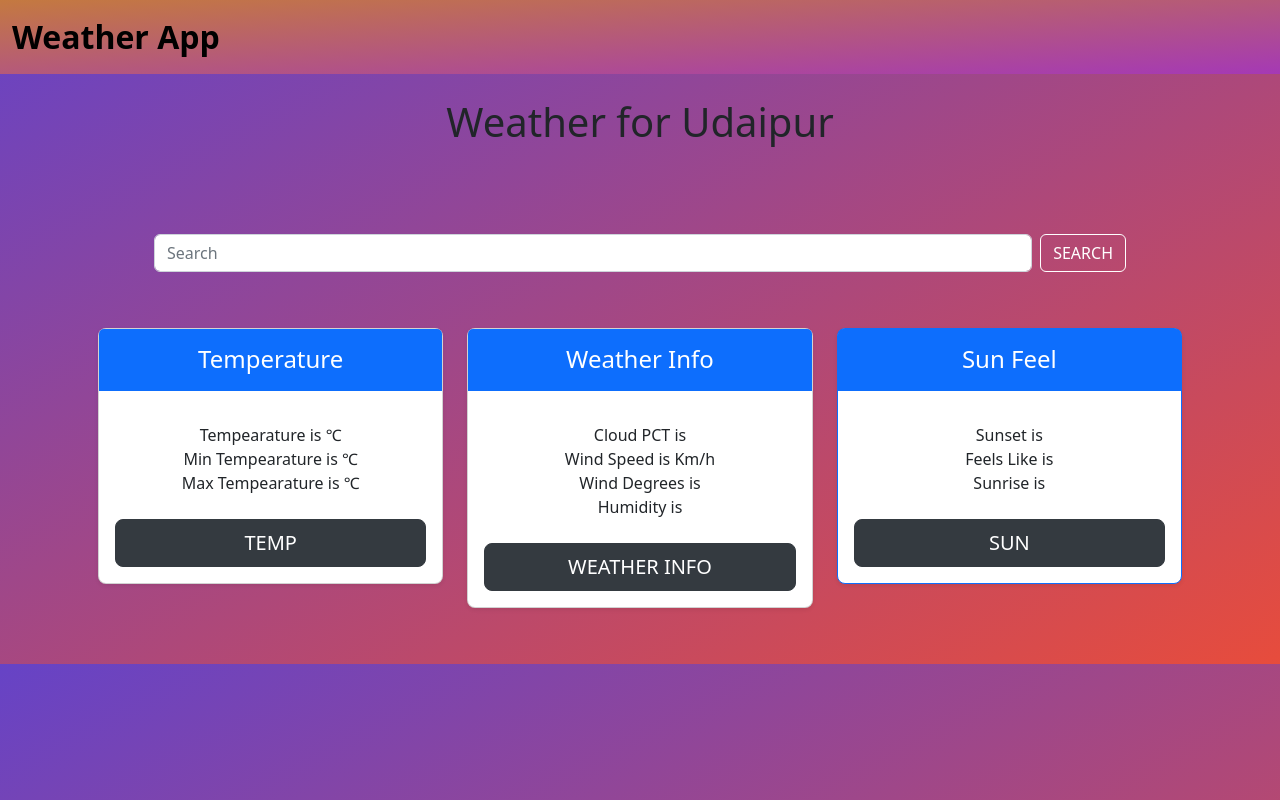
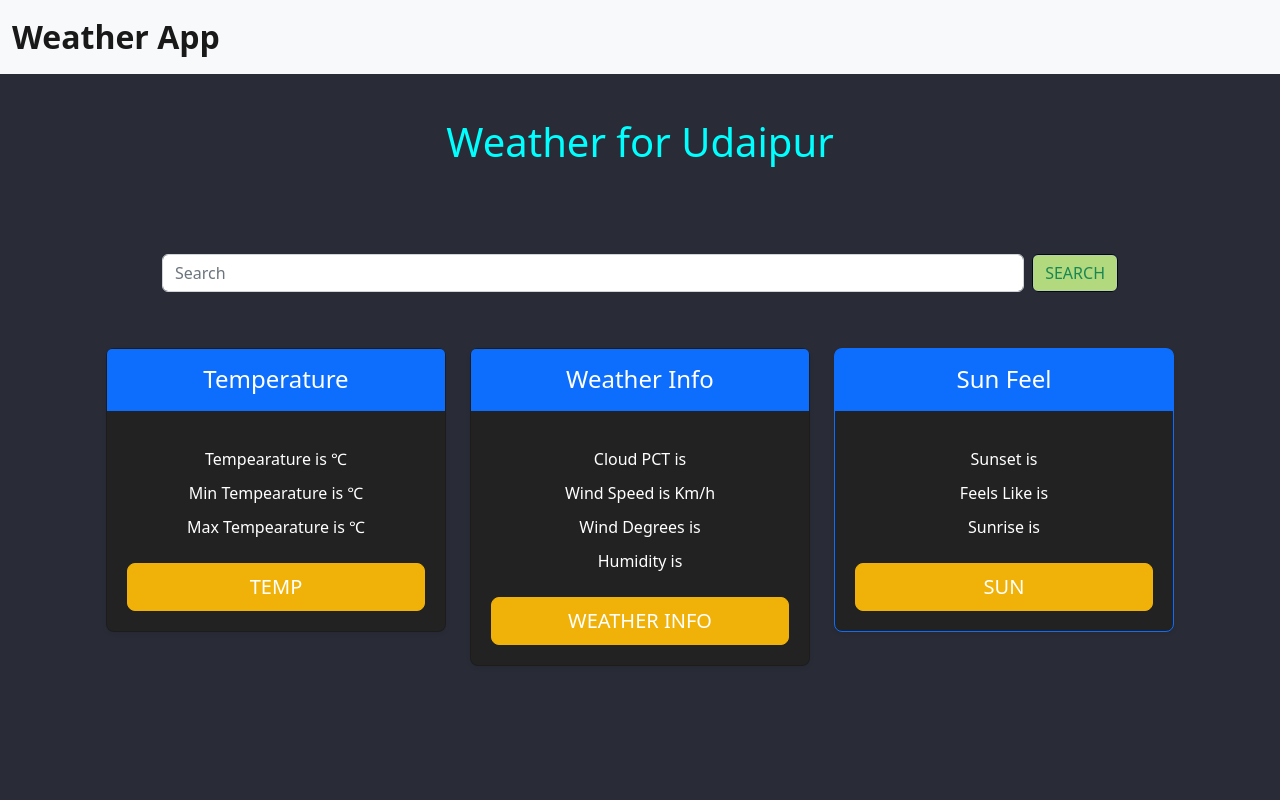
Before and after one commit to harshit-paneri/Weather-App, a plain HTML site: page index.html in a window 1280 px wide. Drawn offline with nearby package versions, Linux system fonts and the light colour scheme; no server answers.

Commit message:
changes in css, consistent UI

```diff
--- a/style.css
+++ b/style.css
@@ -1,40 +1,91 @@
+/* Navbar styles */
 .navbar {
-    /* Center the text */
-    justify-content: center;
-    background: linear-gradient(to bottom right, rgb(196, 121, 64), rgb(165, 57, 181));
+  background-color: #1a1a1a;
+  color: white;
 }
 
-  .card {
-    /* Add box shadow */
-    box-shadow: 0px 0px 5px rgba(0, 0, 0, 0.3);
+.navbar-brand {
+  font-size: 2rem;
+  font-weight: bold;
 }
 
-  .btn {
-    /* Use uppercase */
-    text-transform: uppercase;
-  }
+/* Body styles */
 body {
-    background: linear-gradient(to bottom right, rgb(102, 67, 198), rgb(231, 76, 60));
+  background-color: #292c37;
   height: 100%;
   margin: 0;
   padding: 0;
 }
 
-  /* Header styles */
-  .navbar-brand {
-    font-size: 2rem; /* Increase font size */
-    font-weight: bold; /* Set font weight to bold */
-    color: black; /* Text color white */
+.container {
+  padding: 20px;
+}
 
+/* Card styles */
+.card {
+  box-shadow: 0 10px 20px rgba(0, 0, 0, 0.2);
+  transition: transform 0.3s ease;
+  background-color: #222;
+  color: white;
+}
+
+.card:hover {
+  transform: translateY(-5px);
+}
+
+.card-header {
+  background-color: #4e4e4e;
+  color: white;
+}
+
+.card-header h4 {
+  margin: 0;
+  font-size: 1.5rem;
+  font-weight: bold;
+}
+
+.card-body {
+  padding: 20px;
 }
 
 /* Button styles */
-  .btn-outline-success {
-    color: white; /* Set text color to white */
-    border-color: white; /* Set border color to white */
+.btn {
+  text-transform: uppercase;
+  background-color: #d1ff8dd1;
+  border-color: #080139;
+  transition: background-color 0.3s ease;
+}
+
+.btn:hover {
+  background-color: #6f6f6f;
 }
 
 .btn-primary {
-    background-color: #343a40; /* Change background color to dark gray */
-    border-color: #343a40; /* Set border color to match background */
+  background-color: #f0b209;
+  border-color: #f0b209;
 }
+
+.btn-primary:hover {
+  background-color: #f09b09;
+}
+
+/* Typography styles */
+h1, h4 {
+  margin: 0;
+}
+
+h1{
+  color:aqua;
+}
+
+.list-unstyled li {
+  margin-bottom: 10px;
+}
+
+
+/* Responsive styles */
+@media (max-width: 576px) {
+  .card-columns {
+    column-count: 1;
+  }
+}
```
Lines whose indentation alone changed are shown as unchanged.
